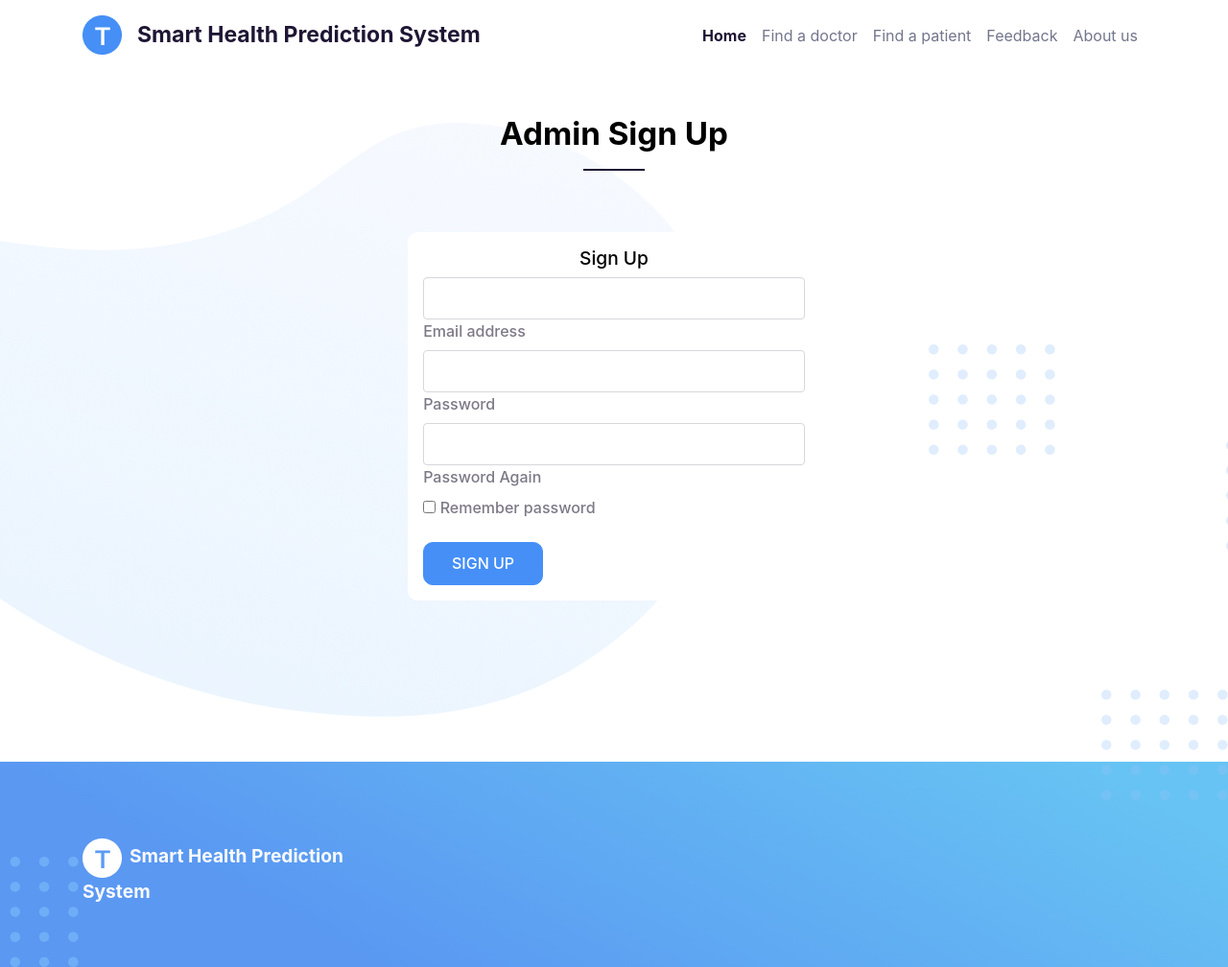
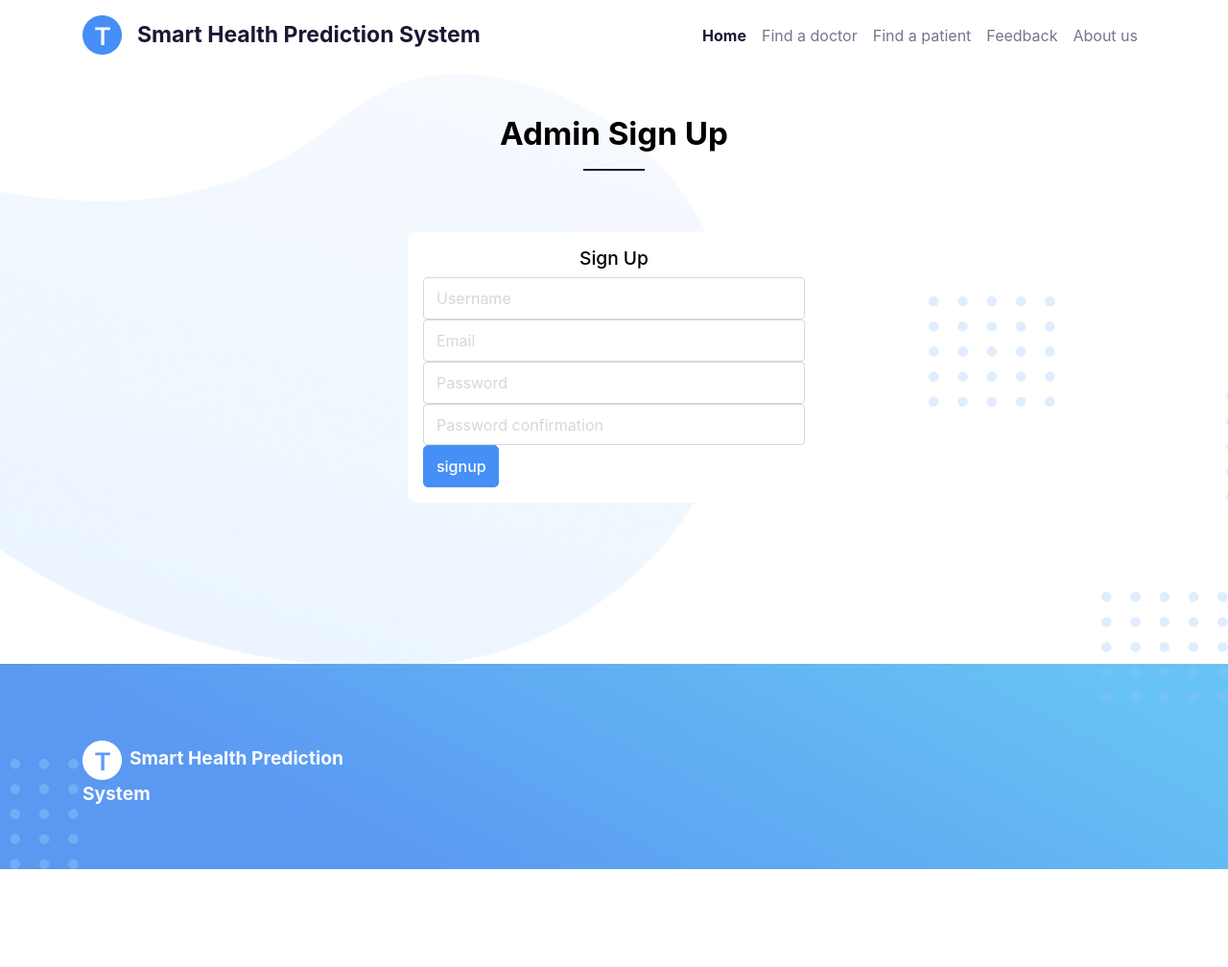
Before and after one commit to yhb1834/Smart-Health-Prediction-System, a Django app: page /ad/signup/ in a window 1280 px wide. Shown: the whole page at 96% size. After the commit the page ends 906 px from the top, so only its background shows below. Run offline with Django 3.2, Linux system fonts and the light colour scheme; some libraries are stand-ins or nearby versions.

Commit message:
회원가입 성공!

```diff
--- a/webpage/doctor_patient/forms.py
+++ b/webpage/doctor_patient/forms.py
@@ -3,13 +3,19 @@
 from django.contrib.auth.forms import AuthenticationForm
 from django.contrib.auth.models import User
 
+
 class AdUserForm(UserCreationForm):
-    class UserForm(UserCreationForm):
-        email = forms.EmailField(label="이메일")
+    # 회원가입 폼
+    email = forms.EmailField(max_length=254, help_text='Required. Inform a valid email address.')
+    class Meta:
+        model = User
+        fields = ['username','email']
 
-        class Meta:
-            model = User
-            fields = ("username", "email")
+    def check_password(self):
+        data = self.cleaned_data
+        if data['password'] != data['check_password']:
+            raise forms.ValidationError('비밀번호가 일치하지 않습니다.')
+        return data['confirm_password']
 
 class PatientUserForm(UserCreationForm):
     email = forms.EmailField(label="이메일")
--- a/webpage/doctor_patient/templates/ad/signup.html
+++ b/webpage/doctor_patient/templates/ad/signup.html
@@ -141,27 +141,17 @@
                 <div class="card card-signin my-5">
                   <div class="card-body">
                     <h5 class="card-title text-center">Sign Up</h5>
-                    <form class="form-signin">
-                      <div class="form-label-group">
-                        <input type="text" class="form-control" name="email" id="email" value="{{ form.email.value|default_if_none:'' }}">
-                        <label for="inputEmail">Email address</label>
+                    <form method="POST" class="form-signin">
+                      {% csrf_token %}
+                      {% for field in form %}
+                      <div class="form-group">
+                        <input type="{{ field.field.widget.input_type }}" class="form-control form-control-user" id="{{ field.id_for_label }}" placeholder="{{ field.label }}" name="{{ field.name }}" />
                       </div>
-
-                      <div class="form-label-group">
-                        <input type="password" class="form-control" name="password1" id="password1" value="{{ form.password1.value|default_if_none:'' }}">
-                        <label for="inputPassword">Password</label>
-                      </div>
-                      <div class="form-label-group">
-                        <input type="password" class="form-control" name="password2" id="password2" value="{{ form.password2.value|default_if_none:'' }}">
-                        <label for="inputPassword">Password Again</label>
-                      </div>
-
-                      <div class="custom-control custom-checkbox mb-3">
-                        <input type="checkbox" class="custom-control-input" id="customCheck1">
-                        <label class="custom-control-label" for="customCheck1">Remember password</label>
-                      </div>
-                      <button class="btn btn-lg btn-primary btn-block text-uppercase" type="submit">Sign Up</button>
-
+                      {% if field.errors %}
+                      <span style="color: red">{{ field.errors }}</span>
+                      {% endif %}
+                      {% endfor %}
+                      <button type="submit" class="btn btn-primary btn-user btn-block">signup</button>
                     </form>
                   </div>
                 </div>
--- a/webpage/doctor_patient/views.py
+++ b/webpage/doctor_patient/views.py
@@ -12,7 +12,7 @@
 def ad_signup(request):
     #계정 생성
        if request.method == "POST":
-           form = UserForm(request.POST)
+           form = AdUserForm(request.POST)
            if form.is_valid():
                form.save()
                username = form.cleaned_data.get('username')
```
